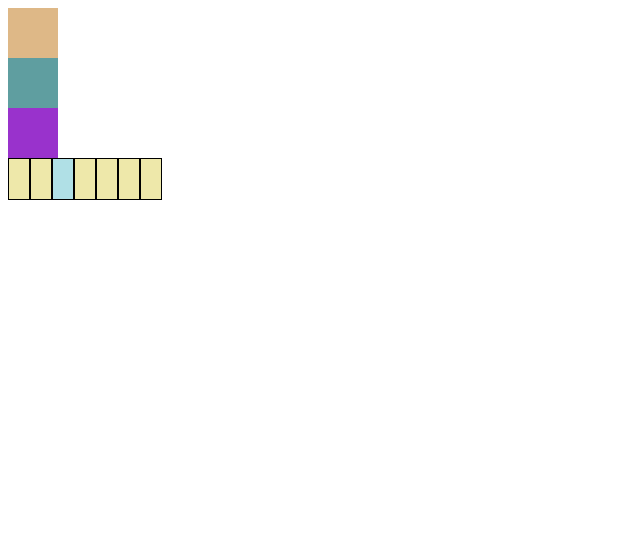
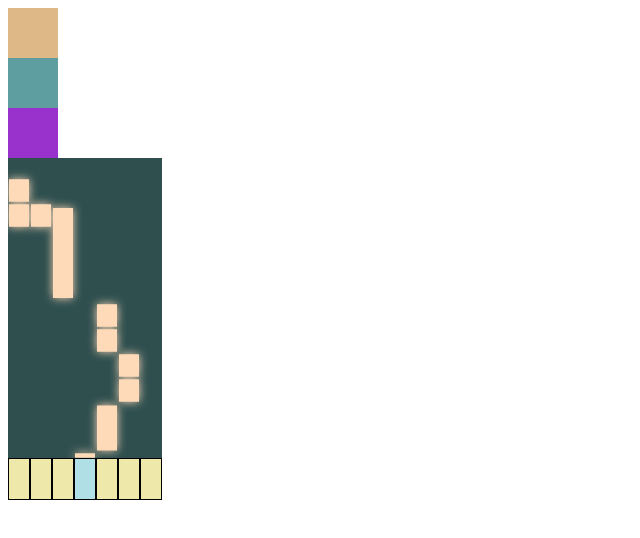
Before and after one commit to huiyun862/virtual-piano, a website built with webpack: page public/index.html in a window 1280 px wide. Both pictures are taken after a click on the element 33 px from the left and 33 px from the top of the page. Shown: the whole page, without its empty margins (0-640 px from the left). Built offline with nearby package versions, Linux system fonts and the light colour scheme.

Commit message:
add piano log + multinote for sequence

```diff
--- a/client/script.ts
+++ b/client/script.ts
@@ -1,7 +1,56 @@
+import e = require("express");
+
 let b = new Audio('/sounds/piano_B.mp3')
 let c = new Audio('/sounds/softmiddleC.wav')
 let train = new Audio('/sounds/train.mp3')
 // document.body.appendChild(b);
+
+interface Bar{
+    element: HTMLElement,
+    generated: boolean,
+    height: number,
+    bottom: number,
+}
+
+function createBar(target: string): Bar{
+    let bar: Bar = {
+        element: document.createElement('div'),
+        generated: false,
+        height: 0,
+        bottom: 0
+    };
+    bar.element.setAttribute('class', 'bar');
+    bar.element.style.height = '0px';
+    bar.element.style.bottom = '0px';
+    document.getElementById(target).appendChild(bar.element);
+    return bar;
+}
+function finishBar(map: {[key: string]: Bar[]}, note: string){
+    let arr = map[note];
+    if(arr.length > 0){
+        arr[arr.length - 1].generated = true;
+    }
+}
+function processBars(map: {[key: string]: Bar[]}) {
+    let i;
+    Object.keys(map).forEach((key)=>{
+        for(i = 0; i < map[key].length; i++){
+            if(map[key][i].generated){
+                map[key][i].bottom+= 5;
+                map[key][i].element.style.bottom = map[key][i].bottom + 'px';
+            }else if(map[key][i].height < 300){
+                map[key][i].height+= 5;
+                map[key][i].element.style.height = map[key][i].height + 'px';
+            }
+            if(map[key][i].bottom > 300){
+                let bar = map[key].splice(i, 1)[0];
+                bar.element.remove();
+                i--;
+            }
+        }
+    });
+}
+
 let keypressed:{[key:string]: boolean} = {
     z: false,
     x: false,
@@ -50,6 +99,7 @@ let noteKeyLink: {[key:string]: string} = {
 function keyboardPianoPress(key:string){
     if(keyNoteLink.hasOwnProperty(key) && !keypressed[key]){
         document.getElementById(keyNoteLink[key] + '-key').classList.add('clicked');
+        barArrayMap[keyNoteLink[key]].push(createBar(keyNoteLink[key] + '-bar-col'));
         attemptedPause[key] = false;
         clearTimeout(timeouts[key]);
         pianoSounds[keyNoteLink[key]].currentTime = 0;
@@ -70,6 +120,7 @@ document.body.addEventListener('keydown', (e) =>{
 function keyboardPianoRelease(key:string){
     if(keyNoteLink.hasOwnProperty(key)){
         document.getElementById(keyNoteLink[key] + '-key').classList.remove('clicked');
+        finishBar(barArrayMap, keyNoteLink[key]);
         if(attemptedPause[key]){
             pianoSounds[keyNoteLink[key]].pause();
         }
@@ -103,51 +154,51 @@ let pianoSounds:{[key:string]: HTMLAudioElement} = {
     b: null
 };
 Object.keys(pianoSounds).forEach(key =>{
-    pianoSounds[key] = new Audio('/sounds/piano_sounds/'+key+'5.mp3');
+    pianoSounds[key] = createSound('/sounds/piano_sounds/'+key+'5.mp3');
 });
 let sequence = [
+    'c',
+    'c,d,e2',
+    'g',
+    'g',
+    'a',
+    'a',
+    'g1',
+    'f',
+    'f',
+    'e',
+    'e',
+    'd',
+    'd',
+    'c1',
+    'g',
+    'g',
+    'f',
+    'f',
+    'e',
+    'e',
+    'd1',
+    'g',
+    'g',
+    'f',
+    'f',
+    'e',
+    'e',
+    'd1',
     'c',
     'c',
     'g',
     'g',
     'a',
     'a',
-    'g*',
+    'g1',
     'f',
     'f',
     'e',
     'e',
     'd',
     'd',
-    'c*',
-    'g',
-    'g',
-    'f',
-    'f',
-    'e',
-    'e',
-    'd*',
-    'g',
-    'g',
-    'f',
-    'f',
-    'e',
-    'e',
-    'd*',
-    'c',
-    'c',
-    'g',
-    'g',
-    'a',
-    'a',
-    'g*',
-    'f',
-    'f',
-    'e',
-    'e',
-    'd',
-    'd',
-    'c$',
+    'c2,e2,g2',
 ];
 let tempo = 240; //beats per minute
 let qtrNoteDelay = 60*1000/tempo;
@@ -159,28 +210,95 @@ let wholeNoteDelay = qtrNoteDelay*4;
 function delay(time) {
     return new Promise(resolve => { setTimeout(() => resolve(''), time); });
 }
-
+function multiRelease(noteArray:string[]) {
+    return new Promise(resolve => {
+        let longest = 0;
+        let resolved = false;
+        for(let i=0; i<noteArray.length; i++){
+            if(noteArray[i].length > 1){
+                if(parseInt(noteArray[i][1])>longest){
+                    longest = parseInt(noteArray[i][1]);
+                }
+            }
+        }
+        for(let i=0; i<noteArray.length; i++) {
+            if(noteArray[i].length > 1){
+                switch(noteArray[i][1]){
+                    case '1':
+                        delay(hfNoteDelay).then(()=>{
+                            keyboardPianoRelease(noteKeyLink[noteArray[i][0]]);
+                            if(longest==1 && !resolved){
+                                resolved = true;
+                                resolve('');
+                            }
+                        });
+                        break;
+                    case '2':
+                        delay(wholeNoteDelay).then(()=>{
+                            keyboardPianoRelease(noteKeyLink[noteArray[i][0]]);
+                            if(longest==2 && !resolved){
+                                resolved = true;
+                                resolve('');
+                            }
+                        });
+                        break;
+                }
+            }else{
+                delay(qtrNoteDelay).then(()=>{
+                    keyboardPianoRelease(noteKeyLink[noteArray[i][0]]);
+                    if(longest==0 && !resolved){
+                        resolved = true;
+                        resolve('');
+                    }
+                });
+            }
+        }
+    });
+}
 async function test_play() {
     for(let i=0; i<sequence.length; i++){
         // pianoSounds[sequence[i][0]].play();
-        keyboardPianoPress(noteKeyLink[sequence[i][0]]);
-        if(sequence[i].length > 1){
-            switch(sequence[i][1]){
-                case '*':
-                    await delay(hfNoteDelay);
-                    break;
-                case '$':
-                    await delay(wholeNoteDelay);
-                    break;
-            }
-        }else{
-           await delay(qtrNoteDelay);
+        let noteArray = sequence[i].split(',');
+        for(let j=0; j<noteArray.length; j++){
+            keyboardPianoPress(noteKeyLink[noteArray[j][0]]);
         }
-        // pianoSounds[sequence[i][0]].pause();
-        // pianoSounds[sequence[i][0]].currentTime = 0;
-        keyboardPianoRelease(noteKeyLink[sequence[i][0]]);
+        // if(sequence[i].length > 1){
+        //     switch(sequence[i][1]){
+        //         case '*':
+        //             await delay(hfNoteDelay);
+        //             break;
+        //         case '$':
+        //             await delay(wholeNoteDelay);
+        //             break;
+        //     }
+        // }else{
+        //    await delay(qtrNoteDelay);
+        // }
+        // keyboardPianoRelease(noteKeyLink[sequence[i][0]]);
+        await multiRelease(noteArray);
     }
 }
+
+function createSound(src: string): HTMLAudioElement{
+    let sound = document.createElement('audio');
+    sound.src = src;
+    sound.setAttribute("preload", "auto");
+    sound.setAttribute("controls", "false");
+    sound.style.display = "none";
+    document.body.appendChild(sound);
+    return sound;
+}
+
+let barArrayMap: {[key: string]: Bar[]} = {
+    c: [],
+    d: [],
+    e: [],
+    f: [],
+    g: [],
+    a: [],
+    b: []
+}
+
 
 
 let piano = document.querySelector('.piano');
@@ -196,3 +314,7 @@ document.body.addEventListener('mouseup', (e:any)=>{
         keyboardPianoRelease(noteKeyLink[keyClicked]);
     }
 });
+
+setInterval(()=>{
+    processBars(barArrayMap);
+}, 50);
--- a/public/index.html
+++ b/public/index.html
@@ -26,6 +26,16 @@
     <div id='d2'></div>
     <div id='d3'></div>
 
+    <div class='piano-logger'>
+        <div class='bar-log'>
+            <div id='c-bar-col' class='bar-column'></div>
+            <div id='d-bar-col' class='bar-column'></div>
+            <div id='e-bar-col' class='bar-column'></div>
+            <div id='f-bar-col' class='bar-column'></div>
+            <div id='g-bar-col' class='bar-column'></div>
+            <div id='a-bar-col' class='bar-column'></div>
+            <div id='b-bar-col' class='bar-column'></div>
+        </div>
         <div class='piano'>
             <div id='c-key' class='key'></div>
             <div id='d-key' class='key'></div>
@@ -35,6 +45,10 @@
             <div id='a-key' class='key'></div>
             <div id='b-key' class='key'></div>
         </div>
+    </div>
+
+
+
 
 
     <script src='/script.js'></script>
--- a/public/style.css
+++ b/public/style.css
@@ -1,10 +1,38 @@
 .body{
     margin: 0;
+}
+.piano-logger{
+    overflow: auto;
+}
+.bar-log{
+    overflow: auto;
+    float: left;
+    background-color: darkslategrey;
+}
+.bar-log .bar-column{
+    width: 20px;
+    height: 300px;
+    float: left;
+    border-left: 1px solid #00000000;
+    border-right: 1px solid #00000000;
+    position: relative;
+}
+.bar-column .bar{
+    width: 100%;
+    position: absolute;
+    bottom: 0px;
+    background-color: peachpuff;
+    box-shadow: 0px 0px 10px peachpuff;
+    box-sizing: border-box;
+    transform:scaleY(0.9);
 }
 .piano{
     overflow: auto;
     user-select: none;
+    float: left;
+    clear: both;
 }
+
 .piano .key{
     width: 20px;
     height: 40px;
```
Lines whose indentation alone changed are shown as unchanged.
